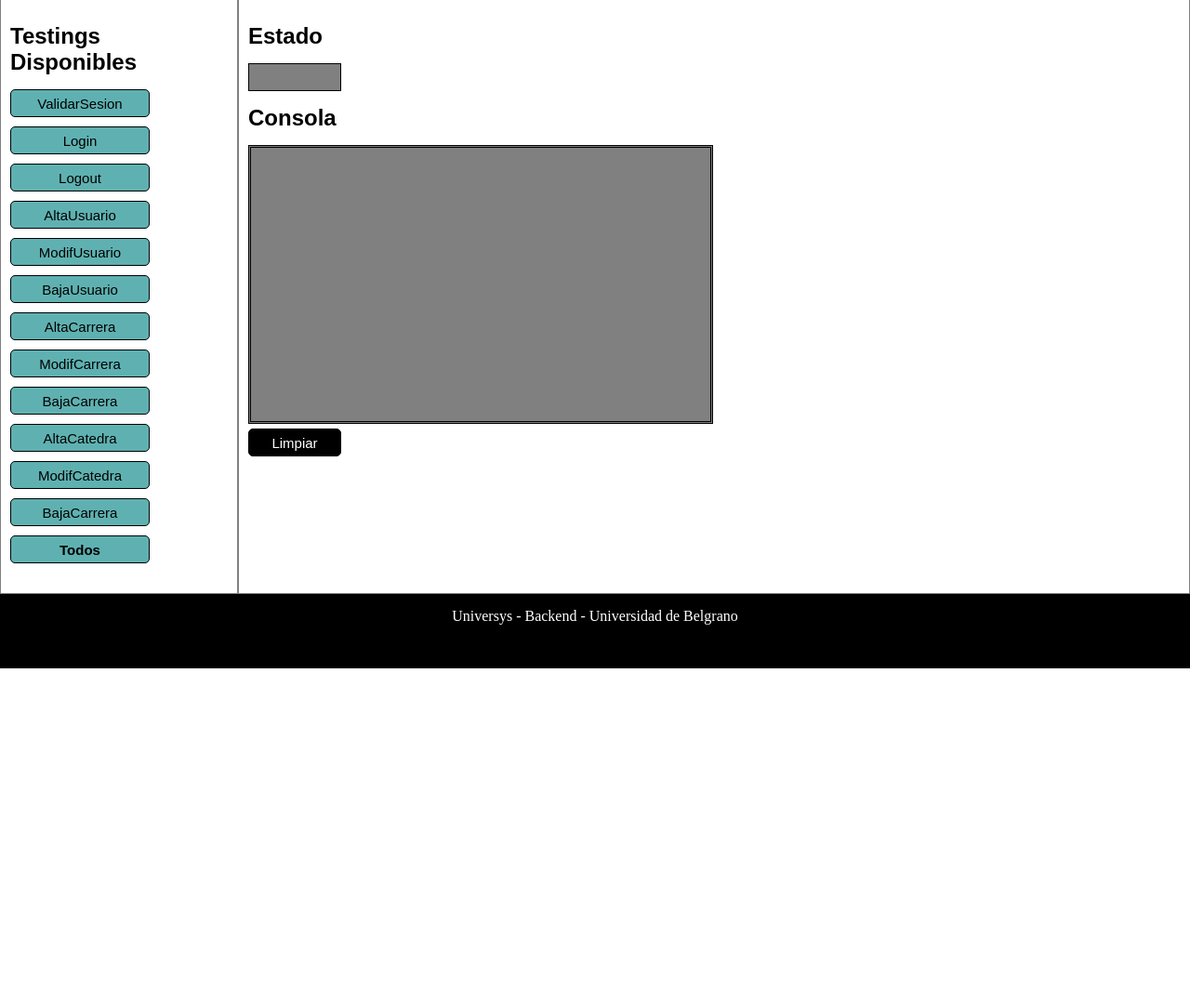
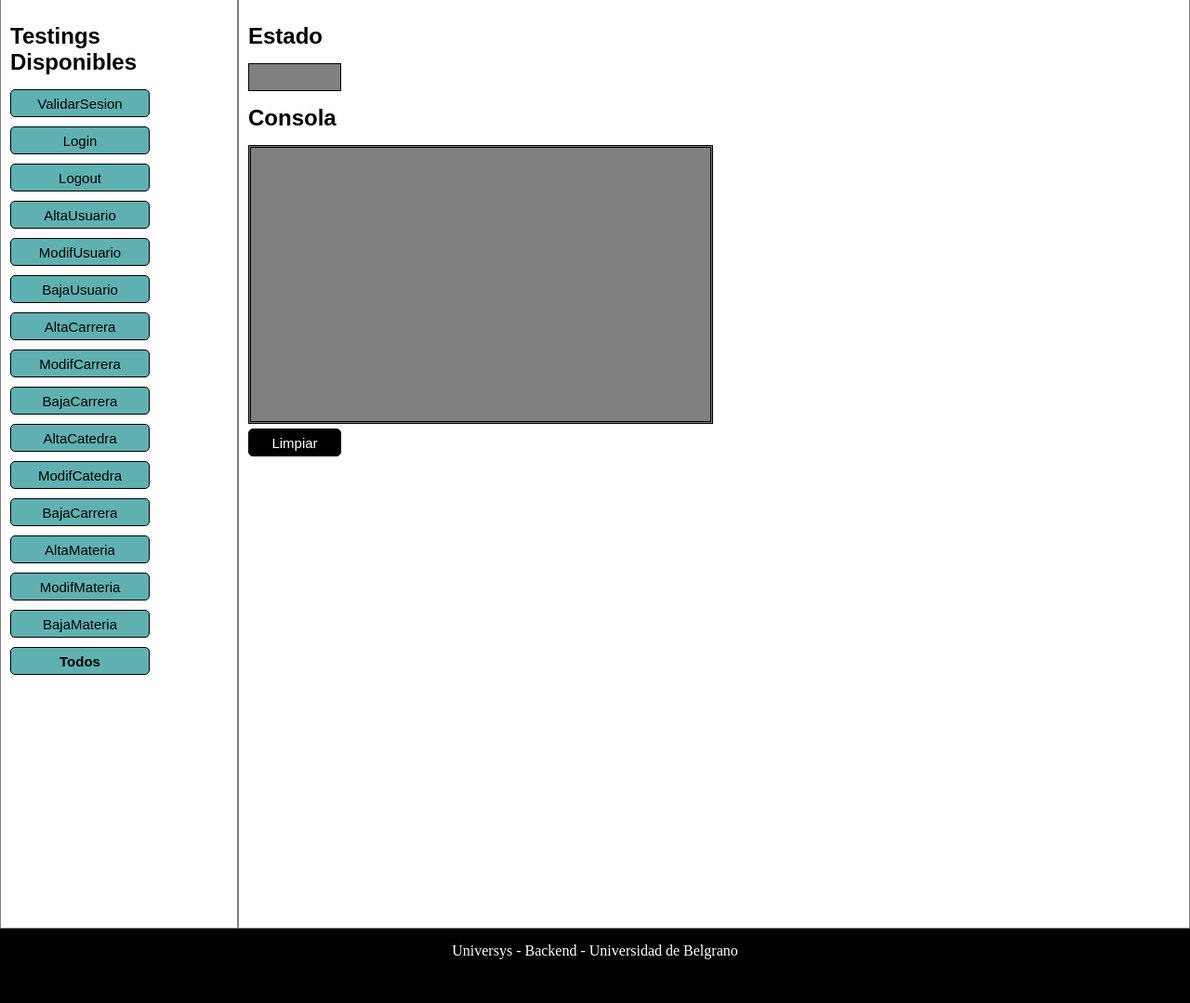
Before and after one commit to santicivetta/Universys_Backend, a PHP site: page /testing/testing.html in a window 1280 px wide. Shown: the part 81-1160 px from the top of the page at 93% size. Before the commit the page ends 800 px from the top, so only its background shows below. Run offline with PHP 8.4, Linux system fonts and the light colour scheme.

Commit message:
Se agregan botones y funcionalidad a testing

```diff
--- a/testing/estilo.css
+++ b/testing/estilo.css
@@ -47,7 +47,7 @@ footer{
 	padding-top: 15px;
 }
 main{
-	height: 80%;
+	height: 1000px;
 }
 
 #botones{
--- a/testing/testing.html
+++ b/testing/testing.html
@@ -24,6 +24,9 @@
       <button name="button" id="altaCatedra">AltaCatedra</button>
       <button name="button" id="modificacionCatedra">ModifCatedra</button>
       <button name="button" id="bajaCatedra">BajaCarrera</button>
+      <button name="button" id="altaMateria">AltaMateria</button>
+      <button name="button" id="modificacionMateria">ModifMateria</button>
+      <button name="button" id="bajaMateria">BajaMateria</button>
       <button name="button" id="todos"><strong>Todos</strong></button>
     </div>
     <div id="datos">
@@ -89,19 +92,19 @@
       bajaCarrera(true);
     });
 
-    $('#altaCatedra').click(function(){
+    $('#altaMateria').click(function(){
       cargando();
-      altaCatedra(true);
+      altaMateria(true);
     });
 
-    $('#modificacionCatedra').click(function(){
+    $('#modificacionMateria').click(function(){
       cargando();
-      modificacionCatedra(true);
+      modificacionMateria(true);
     });
 
-    $('#bajaCatedra').click(function(){
+    $('#bajaMateria').click(function(){
       cargando();
-      bajaCatedra(true);
+      bajaMateria(true);
     });
 
     $('#limpiarConsola').click(function(){
@@ -121,7 +124,13 @@
                       bajaCarrera(false,function(){
                         altaCatedra(false,function(){
                           modificacionCatedra(false,function(){
-                            bajaCatedra(true);
+                            bajaCatedra(false,function(){
+                              altaMateria(false,function(){
+                                modificacionMateria(false,function(){
+                                  bajaMateria(true);
+                                });
+                              });
+                            });
                           });
                         });
                       });
@@ -389,6 +398,69 @@
    })
   }
 
+  function altaMateria(estado=false,onComplete=null){
+  $.ajax({url: "testingAbmMaterias/pruebaAlta.php",
+      type: 'POST',
+      data: { },
+     success : function(respuesta) {
+       $('#respuesta').append(respuesta);
+       if(onComplete){
+        onComplete();
+       }
+       if (estado){
+          finalizado();
+       }
+     },
+     error : function(respuesta){
+      if(onComplete){
+        onComplete();
+      }
+    }
+   })
+  }
+
+  function modificacionMateria(estado=false,onComplete=null){
+  $.ajax({url: "testingAbmMaterias/pruebaModificacion.php",
+      type: 'POST',
+      data: { },
+     success : function(respuesta) {
+       $('#respuesta').append(respuesta);
+       if(onComplete){
+        onComplete();
+       }
+       if (estado){
+          finalizado();
+       }
+     },
+     error : function(respuesta){
+      if(onComplete){
+        onComplete();
+      }
+    }
+   })
+  }
+
+  function bajaMateria(estado=false,onComplete=null){
+  $.ajax({url: "testingAbmMaterias/pruebaBaja.php",
+      type: 'POST',
+      data: { },
+     success : function(respuesta) {
+       $('#respuesta').append(respuesta);
+       if(onComplete){
+        onComplete();
+       }
+       if (estado){
+          finalizado();
+       }
+     },
+     error : function(respuesta){
+      if(onComplete){
+        onComplete();
+      }
+    }
+   })
+  }
+
   function deshabilitarTodos(){
     var botones=document.getElementsByName("button");
     for (var a=0; a<botones.length; a++){
--- a/testing/testingAbmMaterias/pruebaBaja.php
+++ b/testing/testingAbmMaterias/pruebaBaja.php
@@ -14,7 +14,7 @@ catch (Exception $eCon) {
     echo 'Excepción capturada: ',  $eCon->getMessage(), "\n";
 }
 if($eCon==null){
-  echo ">> <strong>Modificacion Materia</strong> </br>";
+  echo ">> <strong>Baja Materia</strong> </br>";
 
   //PRUEBA 1
   $datos= doABMMaterias(["apiVer" => apiVersionActual, "idSesion" => "1", "operacion" => "baja", "idMateria"=>"2"]);
```
